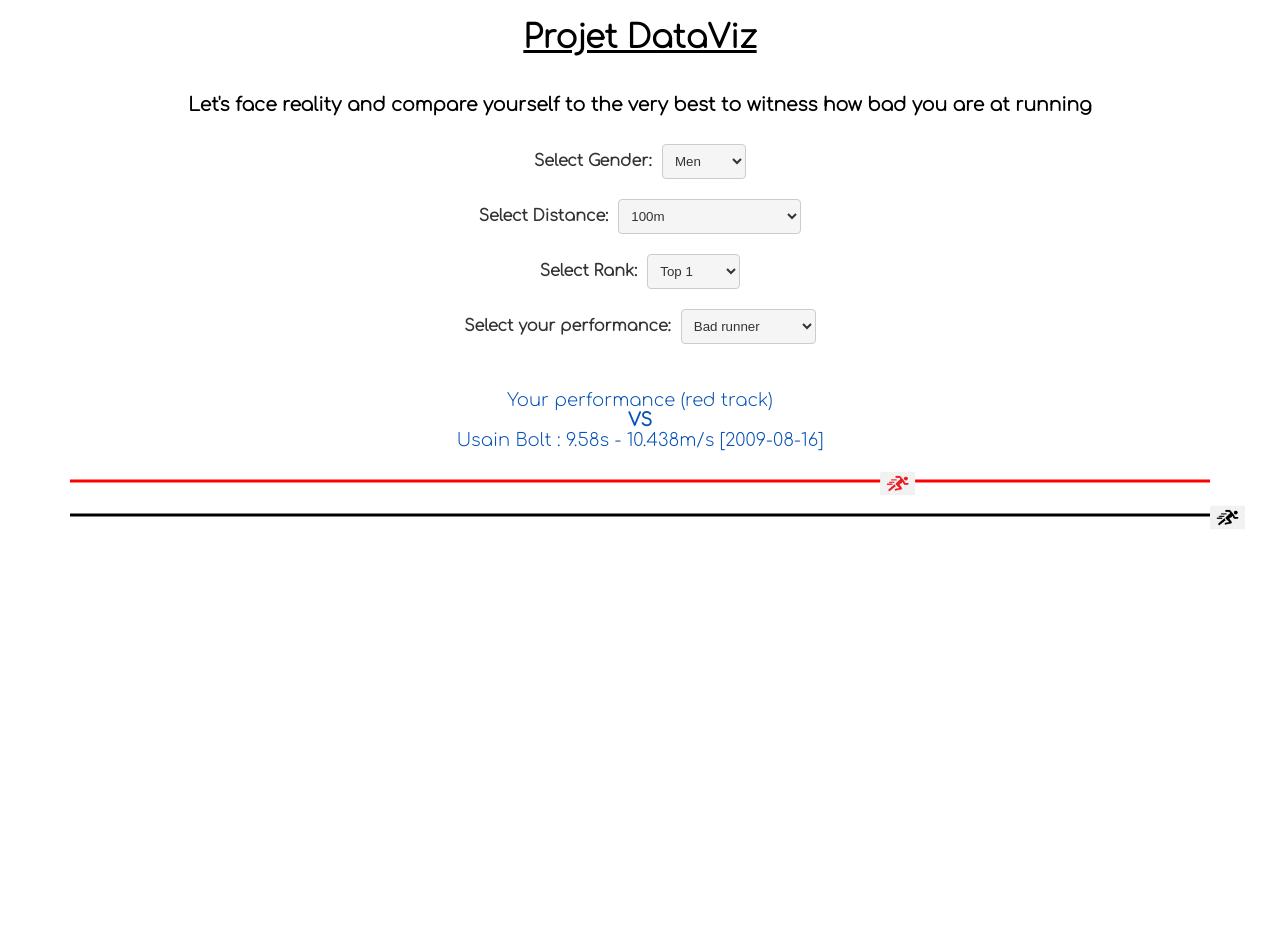
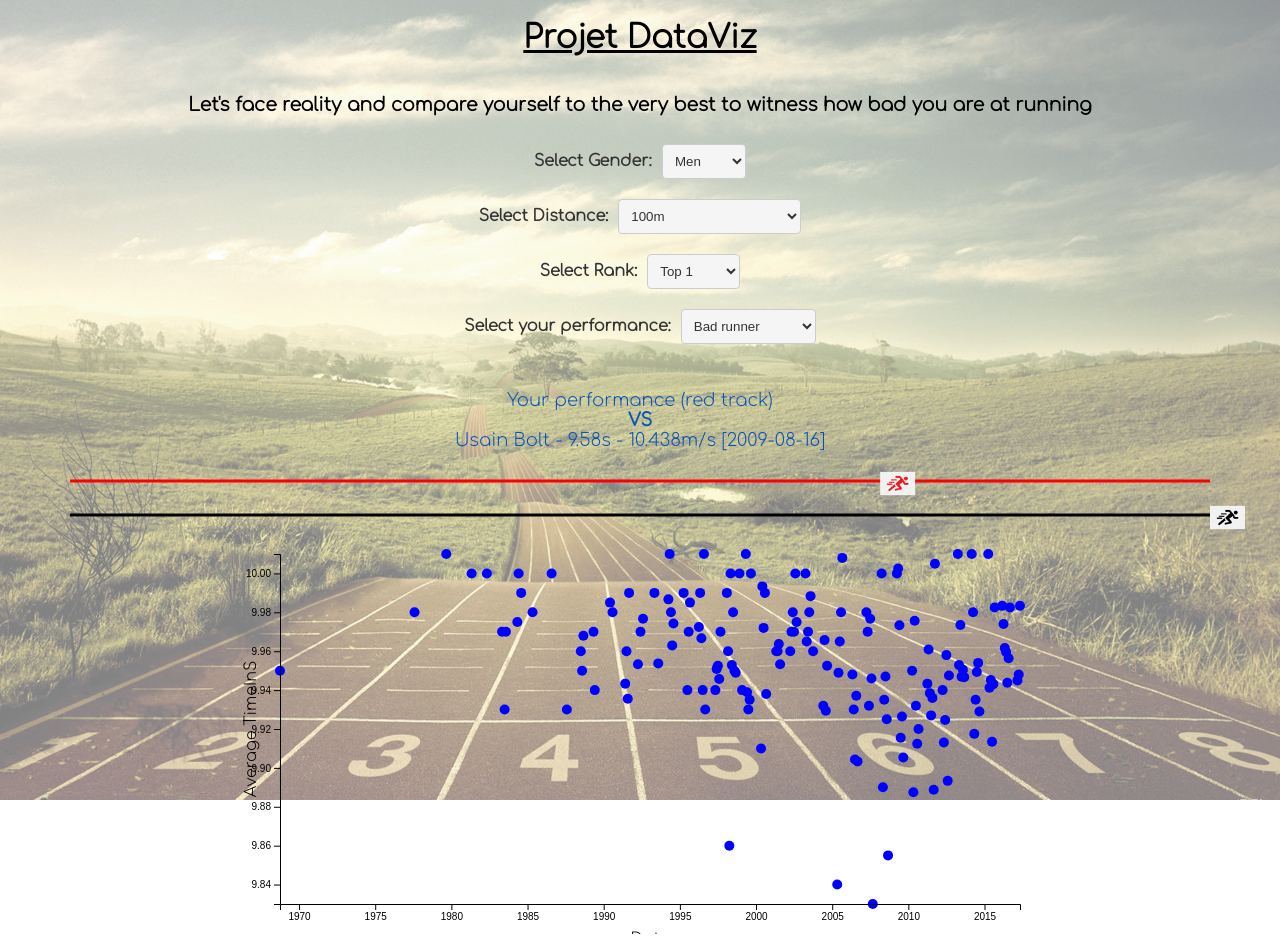
Before and after one commit to HxPulse/HowBadURun, a website: page index.html in a window 1280 px wide. Before the commit the page ends 800 px from the top, so only its background shows below. Drawn offline with nearby package versions, Linux system fonts and the light colour scheme.

Commit message:
#7 - Scatter plot & background

```diff
--- a/index.html
+++ b/index.html
@@ -57,7 +57,7 @@
     <div id="result"></div>
     <div id="raceContainer2"></div>
     <div id="raceContainer"></div>
-
+    <div id="scatterplot"></div> <!-- Scatterplot container -->
 
     <script>
       Promise.all([
@@ -107,7 +107,7 @@
             .data(filteredData)
             .enter()
             .append("li")
-            .html((d) => `Your performance (red track)<br><strong>VS</strong><br>${d.Name} : ${d.TimeInS}s - ${d.AvgSpeed}m/s [${d.Date}]`)
+            .html((d) => `Your performance (red track)<br><strong>VS</strong><br>${d.Name} - ${d.TimeInS}s - ${d.AvgSpeed}m/s [${d.Date}]`)
             .style("text-align", "center");
 
 
@@ -175,6 +175,81 @@
               .duration(normalDisplaySpeed)
               .attr("x", svgWidth - trackRacePadding);
           }
+
+          // Create scatterplot
+          createScatterplot(selectedGender, selectedDistance);
+        }
+
+
+        function createScatterplot(selectedGender, selectedDistance) {
+          const filteredData = data.filter(
+            (d) => d.Gender === selectedGender &&
+              parseInt(d.Distance) === parseInt(selectedDistance)
+          );
+
+          // Create a nested array grouping data by month and year
+          const nestedData = d3.group(filteredData, d => d3.timeFormat("%Y-%m")(new Date(d.Date)));
+
+          // Calculate the average time for each month
+          const averagedData = Array.from(nestedData, ([key, values]) => ({
+            Date: key,
+            AvgTimeInS: d3.mean(values, d => parseFloat(d.TimeInS)),
+          }));
+
+          const scatterplotDiv = d3.select("#scatterplot");
+
+          // Remove existing scatterplot before appending a new one
+          scatterplotDiv.selectAll("svg").remove();
+
+          const margin = { top: 20, right: 20, bottom: 30, left: 40 };
+          const width = 800 - margin.left - margin.right; // Adjust width as needed
+          const height = 400 - margin.top - margin.bottom; // Adjust height as needed
+
+          const xScale = d3.scaleTime()
+            .domain(d3.extent(averagedData, d => new Date(d.Date)))
+            .range([0, width]);
+
+          const yScale = d3.scaleLinear()
+            .domain([d3.min(averagedData, d => d.AvgTimeInS), d3.max(averagedData, d => d.AvgTimeInS)])
+            .range([height, 0]);
+
+          const xAxis = d3.axisBottom(xScale);
+          const yAxis = d3.axisLeft(yScale);
+
+          const svg = scatterplotDiv.append("svg")
+            .attr("width", width + margin.left + margin.right)
+            .attr("height", height + margin.top + margin.bottom)
+            .append("g")
+            .attr("transform", "translate(" + margin.left + "," + margin.top + ")");
+
+          svg.selectAll("circle")
+            .data(averagedData)
+            .enter().append("circle")
+            .attr("cx", d => xScale(new Date(d.Date)))
+            .attr("cy", d => yScale(d.AvgTimeInS))
+            .attr("r", 5)
+            .attr("fill", "blue");
+
+          svg.append("g")
+            .attr("transform", "translate(0," + height + ")")
+            .call(xAxis);
+
+          svg.append("g")
+            .call(yAxis);
+
+          // Add labels
+          svg.append("text")
+            .attr("transform", "translate(" + (width / 2) + " ," + (height + margin.top + 20) + ")")
+            .style("text-anchor", "middle")
+            .text("Date");
+
+          svg.append("text")
+            .attr("transform", "rotate(-90)")
+            .attr("y", 0 - margin.left)
+            .attr("x", 0 - (height / 2))
+            .attr("dy", "1em")
+            .style("text-anchor", "middle")
+            .text("Average TimeInS");
         }
 
         // Initial update
--- a/styles.css
+++ b/styles.css
@@ -6,11 +6,27 @@
   height: 100vh;
   margin: 0;
   font-family: 'Comfortaa', cursive;
+  position: relative;
+}
+
+body::before {
+  content: "";
+  background-image: url('bg.png');
+  background-size: cover;
+  background-position: center;
+  background-attachment: fixed;
+  opacity: 0.5;
+  position: fixed;
+  top: 0;
+  left: 0;
+  width: 100%;
+  height: 100%;
+  z-index: -1;
 }
 
 h1 {
   text-decoration: underline;
-  margin-top: 20px; /* Add margin to the top to separate the title from the top of the screen */
+  margin-top: 20px;
 }
 
 .selector-container {
@@ -23,15 +39,15 @@
   margin-top: 8px;
   margin-right: 10px;
   font-weight: bold;
-  color: #333; /* Dark grey color for labels */
+  color: #333;
 }
 
 select {
   padding: 8px;
-  border: 1px solid #ccc; /* Light grey border for the select box */
+  border: 1px solid #ccc;
   border-radius: 4px;
-  background-color: #f5f5f5; /* Light grey background color */
-  color: #333; /* Dark grey text color */
+  background-color: #f5f5f5;
+  color: #333;
 }
 
 #result {
```
Also changed, not shown: bg.png (added).
